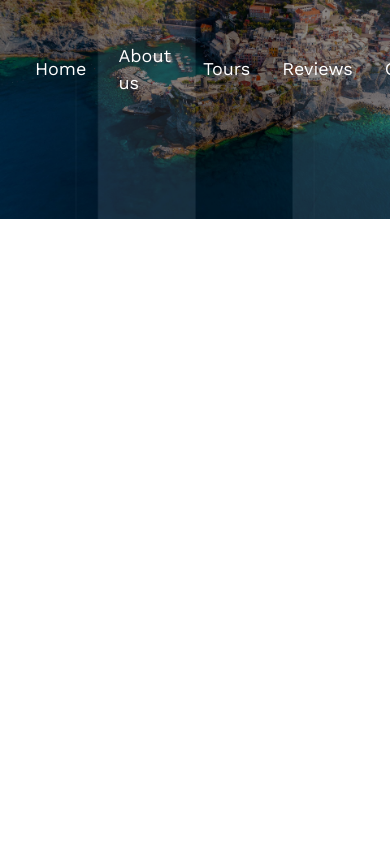
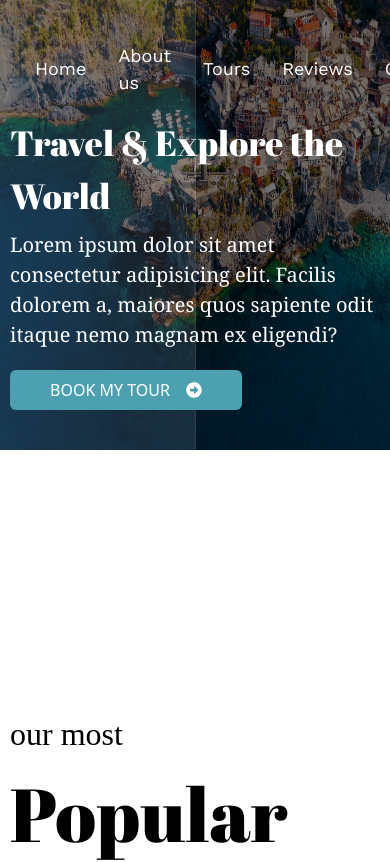
Before and after one commit to iamHarshvardhan10/frontend-travel-agency-website, a React (Vite) app: page / in a window 390 px wide. Shown: the top 862 px of the page. Built offline with nearby package versions, Linux system fonts and the light colour scheme; a web font is replaced by a local one.

Commit message:
responsivness home layout for all screen sizes

```diff
--- a/src/components/Home.jsx
+++ b/src/components/Home.jsx
@@ -8,37 +8,35 @@ import Offers from "./Offers";
 import PopularTours from "./PopularTours";
 const Home = () => {
   return (
-    <>
+    <div>
       <div className="absolute top-0 -z-10">
-        <img src={back} alt="" />
+        <img src={back} alt="" className="max-sm:h-[450px]"/>
       </div>
-      <div>
+      <div className="">
         <img
           src={front}
           alt=""
-          className="w-full h-auto absolute opacity-55 top-0 -z-10 object-contain "
+          className="w-full h-auto max-sm:h-[450px] max-sm:absolute max-sm:top-0 max-sm:object-cover  absolute opacity-55 top-0 -z-10 object-contain"
         />
       </div>
-      <div className="mx-[175px] my-[150px]">
-        <h1 className="text-white text-[100px] leading-[140px] w-[70%]">
+      <div className="lg:mx-[175px] lg:my-[150px] md:mx-[150px] md:my-[50px] sm:mx-[50px] sm:my-[30px] max-sm:mx-[10px] max-sm:my-0 ">
+        <h1 className="text-white  lg:text-[100px] md:text-[50px] sm:text-[35px] max-sm:text-[35px] lg:leading-[140px] md:leading-[70px]  lg:w-[70%] md:w-[90%]">
           Travel & Explore the World
         </h1>
-        <p className="text-white text-[20px] w-[60%]  mt-4 font-serif ">
+        <p className="text-white lg:text-[20px] md:text-[20px] sm:text-[15px] max-sm:text-[20px] lg:w-[60%]  lg:mt-4 max-sm:mt-2 font-serif ">
           Lorem ipsum dolor sit amet consectetur adipisicing elit. Facilis
           dolorem a, maiores quos sapiente odit itaque nemo magnam ex eligendi?
         </p>
-        <button className="flex items-center text-white gap-4 mt-[50px] py-2 px-10 uppercase font-sans bg-[#4ca0af] rounded-md">
+        <button className="flex items-center text-white gap-4  lg:mt-[50px] md:mt-[40px] sm:mt-[20px] max-sm:mt-[20px] py-2  px-10  uppercase font-sans bg-[#4ca0af] rounded-md">
           Book My Tour <FaArrowAltCircleRight className="text-white" />
         </button>
-        <div>
-        </div>
-        <PopularTours/>
-        <AboutUsComponent/>
+        <PopularTours />
+        <AboutUsComponent />
       </div>
-        <LatestReview/>
-        <Offers/>
-        <Partners/>
-    </>
+      <LatestReview />
+      <Offers />
+      <Partners />
+    </div>
   );
 };
 
```
Also changed, not shown: tailwind.config.js (+4 -4 lines).
